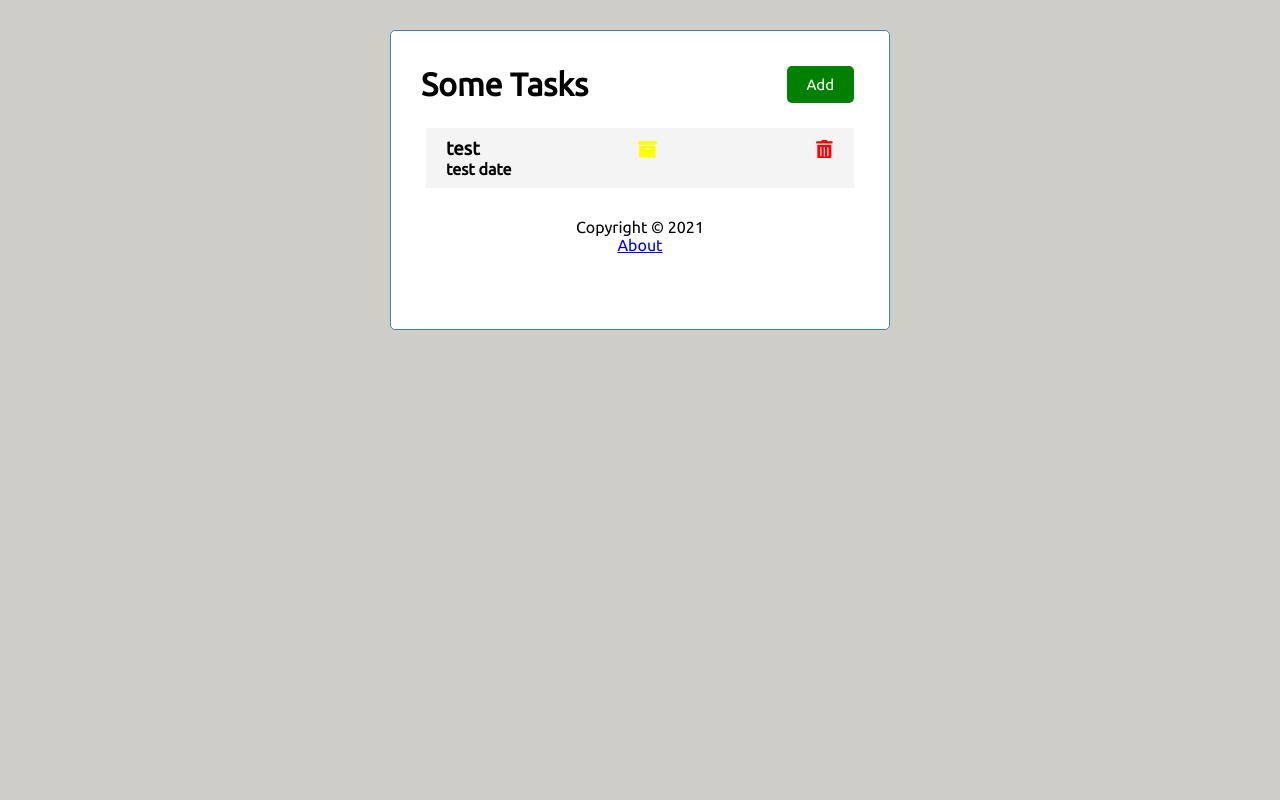
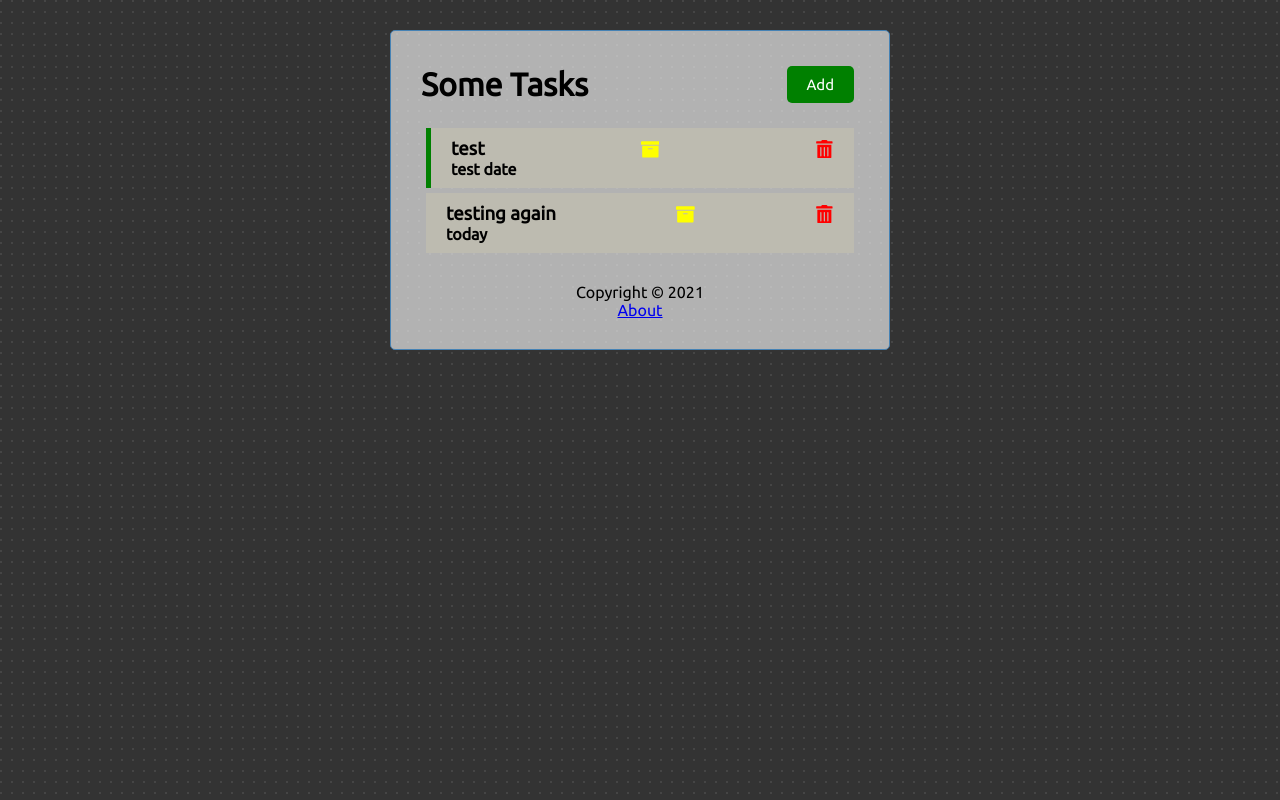
Before and after one commit to Elliohknow/react-ts-tasks, a React (Create React App) app: page / in a window 1280 px wide. Built offline with nearby package versions, Linux system fonts and the light colour scheme; data requests are answered from the project's data file.

Commit message:
adjusted some styles

```diff
--- a/db.json
+++ b/db.json
@@ -4,7 +4,13 @@
       "id": 1,
       "text": "test",
       "date": "test date",
-      "reminder": false
+      "reminder": true
+    },
+    {
+      "text": "testing again",
+      "date": "today",
+      "reminder": false,
+      "id": 2
     }
   ]
 }
--- a/src/components/Header.tsx
+++ b/src/components/Header.tsx
@@ -7,11 +7,7 @@ interface Props {
   title?: string;
 }
 
-const Header: React.FC<Props> = ({
-  title = "Some Tasks",
-  onAdd,
-  showAddTask,
-}) => {
+const Header: React.FC<Props> = ({ title, onAdd, showAddTask }) => {
   const location = useLocation();
   // const onClick = () => {
   //   console.log("Button Clicked!");
@@ -19,7 +15,7 @@ const Header: React.FC<Props> = ({
 
   return (
     <header className="header">
-      <h1>{title}</h1>
+      <h1>{title ?? "Some Tasks"}</h1>
       {location.pathname === "/" && (
         <Button
           color={showAddTask ? "red" : "green"}
--- a/src/index.css
+++ b/src/index.css
@@ -12,16 +12,16 @@ body {
     sans-serif;
   -webkit-font-smoothing: antialiased;
   -moz-osx-font-smoothing: grayscale;
-  background-color: rgb(206, 205, 200);
+  background-image: radial-gradient(circle 5px at top left, rgba(226, 226, 226,0.1) 0%, rgba(226, 226, 226,0.1) 50%,rgba(201, 201, 201,0.1) 50%, rgba(201, 201, 201,0.1) 30%,transparent 30%, transparent 50%),linear-gradient(90deg, rgb(51,51,51),rgb(51,51,51)); background-size: 11px 11px;
 }
 
 .App {
+  background: #f4f4f4a8;
   max-width: 500px;
   margin: 30px auto;
   overflow: auto;
   min-height: 300px;
   border: 1px solid steelblue;
-  background-color: #fff;
   padding: 30px;
   border-radius: 5px;
 }
@@ -61,7 +61,8 @@ body {
 }
 
 .task {
-  background: #f4f4f4;
+  background-color: #bdbbb0;
+  /* background-color: #fff; */
   margin: 5px;
   padding: 10px 20px;
   cursor: pointer;
```
